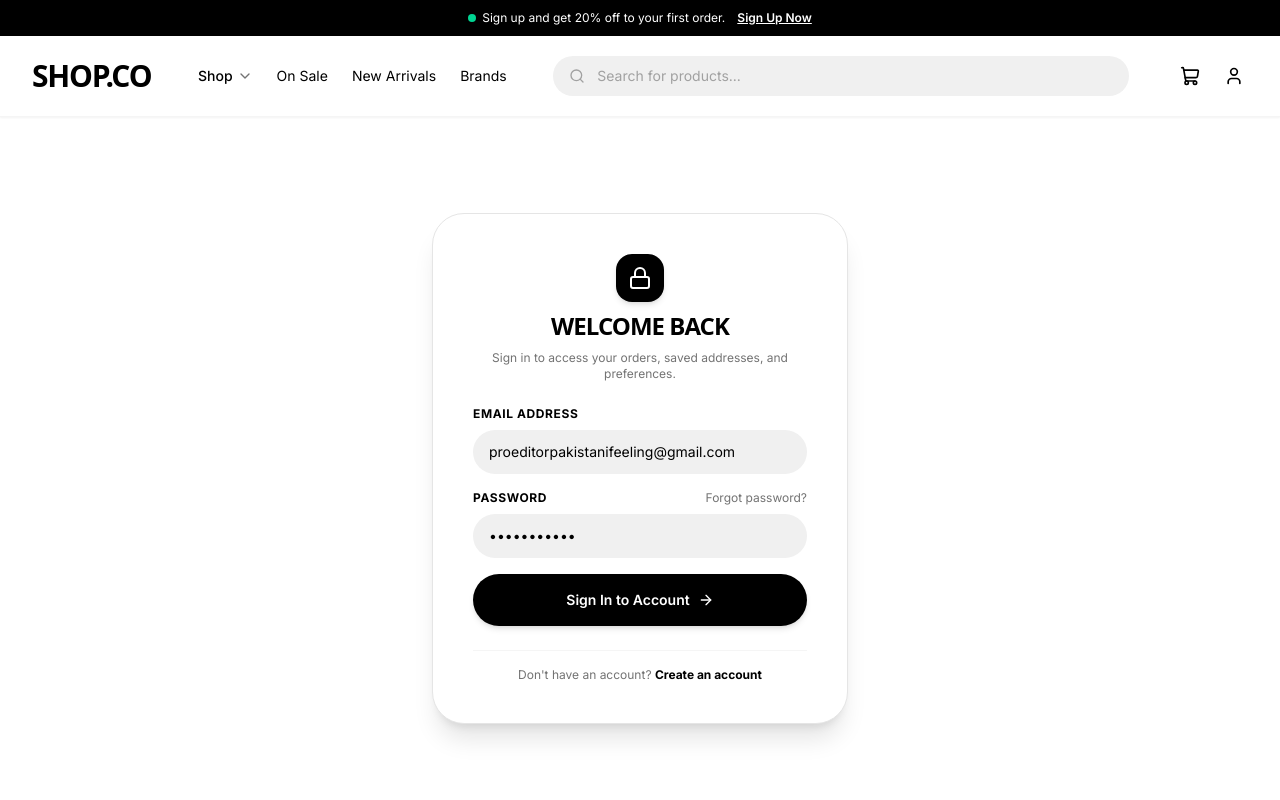
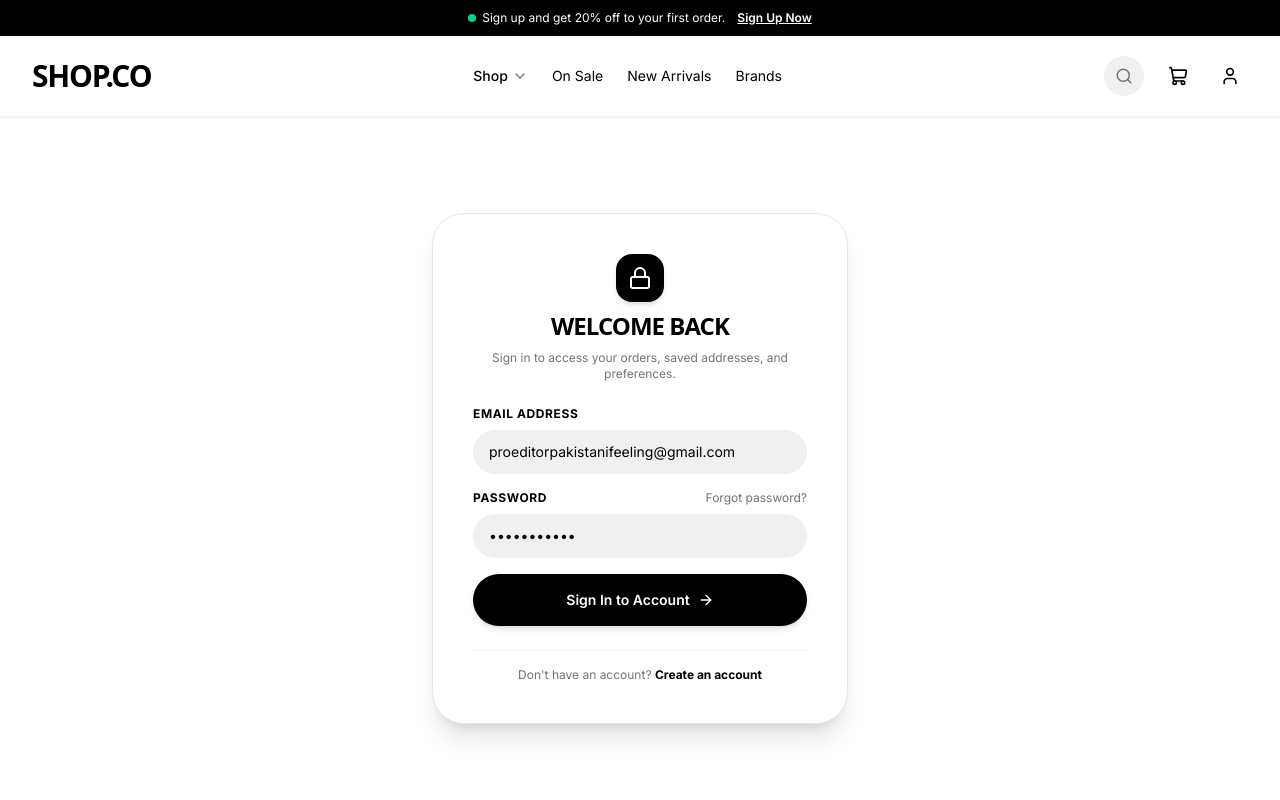
Before and after one commit to Ayesha-Siddiqa-khan/ShopFlow, a Next.js app: page /login in a window 1280 px wide. Shown: the top 800 px of the page. Built offline with nearby package versions, Linux system fonts and the light colour scheme.

Commit message:
feat(nav): add touch and hover expandable search bar in navbar

```diff
--- a/components/navigation/navbar.tsx
+++ b/components/navigation/navbar.tsx
@@ -11,8 +11,12 @@ export function Navbar() {
   const { totalCount } = useCart();
   const [mobileMenuOpen, setMobileMenuOpen] = useState(false);
   const [shopDropdownOpen, setShopDropdownOpen] = useState(false);
+  const [searchExpanded, setSearchExpanded] = useState(false);
+  const [isSearchFocused, setIsSearchFocused] = useState(false);
   const [searchQuery, setSearchQuery] = useState("");
   const dropdownRef = useRef<HTMLDivElement>(null);
+  const searchInputRef = useRef<HTMLInputElement>(null);
+  const searchContainerRef = useRef<HTMLDivElement>(null);
 
   const handleSearch = (e: React.FormEvent) => {
     e.preventDefault();
@@ -29,10 +33,15 @@ export function Navbar() {
       if (dropdownRef.current && !dropdownRef.current.contains(event.target as Node)) {
         setShopDropdownOpen(false);
       }
+      if (searchContainerRef.current && !searchContainerRef.current.contains(event.target as Node)) {
+        if (!searchQuery.trim()) {
+          setSearchExpanded(false);
+        }
+      }
     }
     document.addEventListener("mousedown", handleClickOutside);
     return () => document.removeEventListener("mousedown", handleClickOutside);
-  }, []);
+  }, [searchQuery]);
 
   return (
     <div className="sticky top-0 z-50">
@@ -168,40 +177,91 @@ export function Navbar() {
               </Link>
             </nav>
 
-            {/* Search Bar matching SHOP.CO */}
-            <form onSubmit={handleSearch} className="hidden sm:flex flex-1 max-w-xl relative items-center">
+            {/* Right Side Actions: Expandable Search + Cart + Account */}
+            <div className="flex items-center gap-2 sm:gap-4 text-black">
+              {/* Expandable Search Input (Touches or Hovers and Expands) */}
+              <div
+                ref={searchContainerRef}
+                onMouseEnter={() => setSearchExpanded(true)}
+                onMouseLeave={() => {
+                  if (!isSearchFocused && !searchQuery.trim()) {
+                    setSearchExpanded(false);
+                  }
+                }}
+                className="relative flex items-center justify-end"
+              >
+                <form
+                  onSubmit={handleSearch}
+                  onClick={() => {
+                    setSearchExpanded(true);
+                    searchInputRef.current?.focus();
+                  }}
+                  className={`flex items-center bg-[#f0f0f0] rounded-full transition-all duration-300 ease-in-out cursor-pointer ${
+                    searchExpanded
+                      ? "w-60 sm:w-80 md:w-96 lg:w-[420px] px-3.5 py-2 ring-1 ring-black/20 shadow-sm"
+                      : "w-10 h-10 justify-center hover:bg-neutral-200"
+                  }`}
+                >
                   <button
                     type="submit"
-                className="absolute left-4 text-neutral-400 hover:text-black transition-colors focus:outline-none"
-                aria-label="Submit search"
+                    className="text-neutral-500 hover:text-black transition-colors shrink-0 p-0.5 focus:outline-none cursor-pointer"
+                    aria-label="Search"
                   >
-                <Search className="w-4 h-4" />
+                    <Search className="w-4.5 h-4.5" />
                   </button>
+
                   <input
+                    ref={searchInputRef}
                     type="text"
                     value={searchQuery}
                     onChange={(e) => setSearchQuery(e.target.value)}
+                    onFocus={() => {
+                      setIsSearchFocused(true);
+                      setSearchExpanded(true);
+                    }}
+                    onBlur={() => {
+                      setIsSearchFocused(false);
+                      if (!searchQuery.trim()) {
+                        setSearchExpanded(false);
+                      }
+                    }}
                     placeholder="Search for products..."
-                className="w-full bg-[#f0f0f0] text-black text-sm rounded-full pl-11 pr-4 py-2.5 outline-none placeholder:text-neutral-400 focus:ring-1 focus:ring-black"
+                    className={`bg-transparent text-black text-sm outline-none transition-all duration-300 ${
+                      searchExpanded
+                        ? "ml-2.5 w-full opacity-100"
+                        : "w-0 p-0 ml-0 opacity-0 pointer-events-none"
+                    }`}
                   />
+
+                  {searchExpanded && searchQuery && (
+                    <button
+                      type="button"
+                      onClick={(e) => {
+                        e.stopPropagation();
+                        setSearchQuery("");
+                        searchInputRef.current?.focus();
+                      }}
+                      className="p-1 text-neutral-400 hover:text-black shrink-0 cursor-pointer"
+                      aria-label="Clear search"
+                    >
+                      <X className="w-3.5 h-3.5" />
+                    </button>
+                  )}
                 </form>
+              </div>
 
-            {/* Action Icons */}
-            <div className="flex items-center gap-4 text-black">
-              <Link href="/products" className="sm:hidden p-1 text-black" aria-label="Search">
-                <Search className="w-5 h-5" />
-              </Link>
-
-              <Link href="/cart" className="relative p-1 hover:opacity-75 transition-opacity" aria-label="Shopping Cart">
+              {/* Cart Icon */}
+              <Link href="/cart" className="relative p-2 hover:opacity-75 transition-opacity" aria-label="Shopping Cart">
                 <ShoppingCart className="w-5 h-5" />
                 {totalCount > 0 && (
-                  <span className="absolute -top-1.5 -right-2 flex h-4.5 w-4.5 items-center justify-center rounded-full bg-black text-[10px] font-bold text-white">
+                  <span className="absolute top-0.5 right-0.5 flex h-4.5 w-4.5 items-center justify-center rounded-full bg-black text-[10px] font-bold text-white">
                     {totalCount}
                   </span>
                 )}
               </Link>
 
-              <Link href="/account" className="p-1 hover:opacity-75 transition-opacity" aria-label="Account">
+              {/* Account Icon */}
+              <Link href="/account" className="p-2 hover:opacity-75 transition-opacity" aria-label="Account">
                 <User className="w-5 h-5" />
               </Link>
             </div>
```
Lines whose indentation alone changed are shown as unchanged.
